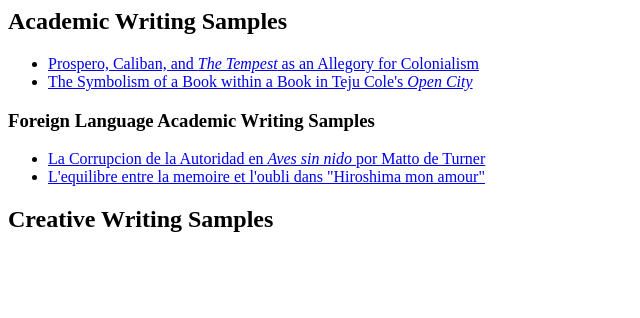
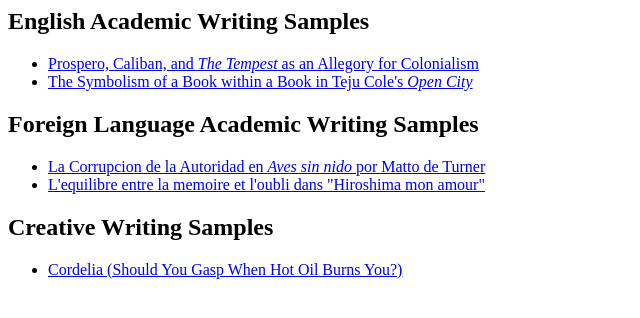
Before and after one commit to jads424/jads424.github.io, a plain HTML site: page index.html in a window 1280 px wide. Shown: the whole page, without its empty margins (0-640 px from the left). Drawn offline with Linux system fonts and the light colour scheme.

Commit message:
added short story 1

```diff
--- a/index.html
+++ b/index.html
@@ -1,6 +1,6 @@
 <html>
   <body>
-    <h2>Academic Writing Samples</h2>
+    <h2>English Academic Writing Samples</h2>
 
     <ul>
         <li>
@@ -11,7 +11,7 @@
         </li>
     </ul>
 
-    <h3>Foreign Language Academic Writing Samples</h3>
+    <h2>Foreign Language Academic Writing Samples</h2>
 
     <ul>
         <li>
@@ -23,7 +23,11 @@
     </ul>
 
 
-
     <h2>Creative Writing Samples</h2>
+    <ul>
+        <li>
+            <a href="Story1.html">Cordelia (Should You Gasp When Hot Oil Burns You?)</a>
+        </li>
+    </ul>
   </body>
 </html>
```
Also changed, not shown: Story1.html (added, +1 -0 lines).
